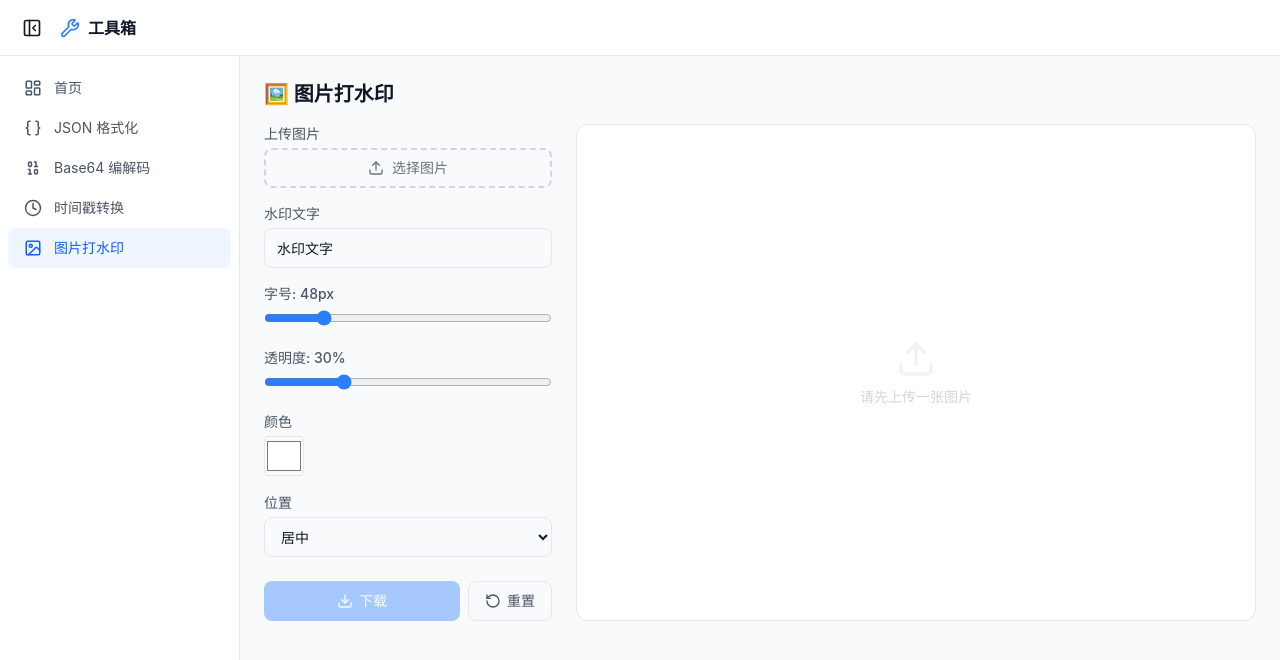
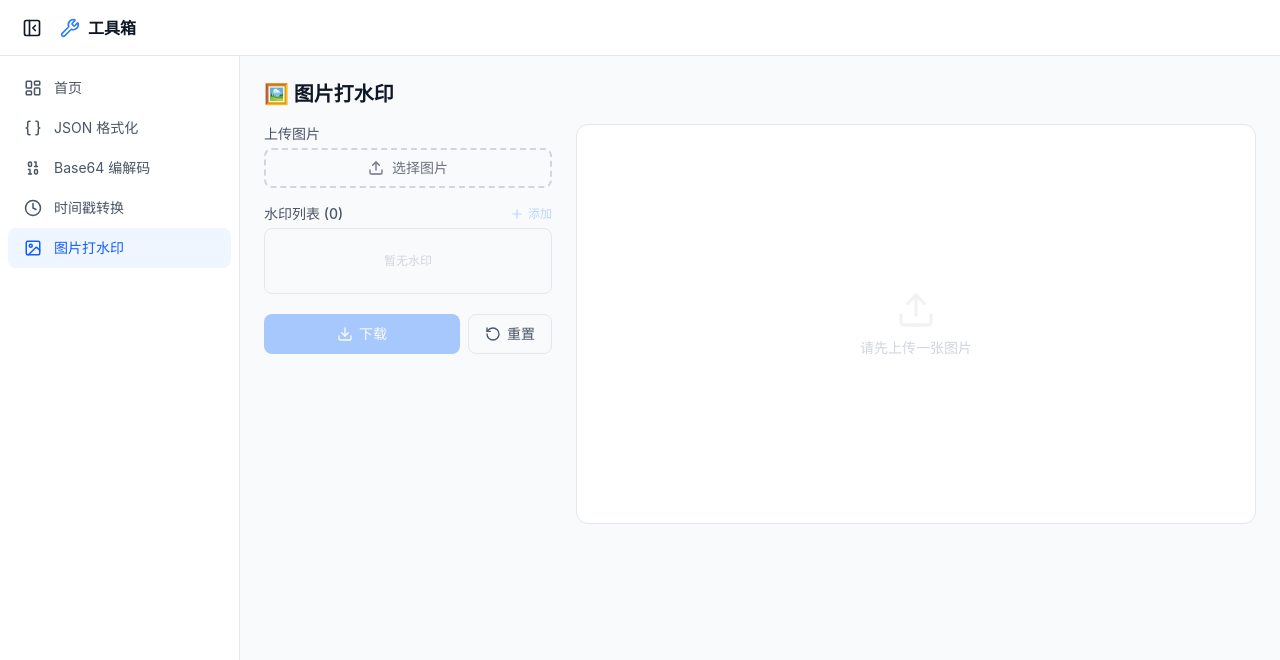
Before and after one commit to huhuaaa/front-end-experience-record, a React (Vite) app in the folder demo/tools/: page /tools/watermark in a window 1280 px wide. Shown: the top 660 px of the page. Built offline with nearby package versions, Linux system fonts and the light colour scheme.

Commit message:
feat: 增强打水印工具 — 多水印支持、拖拽移动、水平/垂直翻转

```diff
--- a/demo/tools/src/pages/WatermarkTool.jsx
+++ b/demo/tools/src/pages/WatermarkTool.jsx
@@ -1,19 +1,38 @@
 import { useState, useRef, useCallback, useEffect } from 'react'
-import { Upload, Download, RotateCcw } from 'lucide-react'
+import { Upload, Download, RotateCcw, Plus, Trash2, FlipHorizontal, FlipVertical } from 'lucide-react'
 
 const DEFAULT_TEXT = '水印文字'
+const FONT_FAMILY = '"PingFang SC", "Microsoft YaHei", sans-serif'
+
+let nextId = 1
+function createWm(overrides = {}) {
+  return {
+    id: nextId++,
+    text: DEFAULT_TEXT,
+    x: 0,
+    y: 0,
+    fontSize: 48,
+    opacity: 0.3,
+    color: '#ffffff',
+    flipH: false,
+    flipV: false,
+    ...overrides,
+  }
+}
 
 export default function WatermarkTool() {
   const [image, setImage] = useState(null)
   const [imageSize, setImageSize] = useState({ w: 0, h: 0 })
-  const [text, setText] = useState(DEFAULT_TEXT)
-  const [fontSize, setFontSize] = useState(48)
-  const [opacity, setOpacity] = useState(0.3)
-  const [color, setColor] = useState('#ffffff')
-  const [position, setPosition] = useState('center')
+  const [watermarks, setWatermarks] = useState([])
+  const [selectedId, setSelectedId] = useState(null)
+  const [draggingId, setDraggingId] = useState(null)
   const [previewUrl, setPreviewUrl] = useState(null)
+
   const canvasRef = useRef(null)
   const imageRef = useRef(null)
+  const draggingIdRef = useRef(null) // 避免 mousemove 闭包陈旧
+
+  // ---- Drawing ----
 
   const draw = useCallback(() => {
     const canvas = canvasRef.current
@@ -23,68 +42,86 @@ export default function WatermarkTool() {
     const ctx = canvas.getContext('2d')
     canvas.width = img.naturalWidth
     canvas.height = img.naturalHeight
-
-    // draw original image
     ctx.drawImage(img, 0, 0)
 
-    // watermark style
-    ctx.font = `${fontSize}px "PingFang SC", "Microsoft YaHei", sans-serif`
-    ctx.fillStyle = color
-    ctx.globalAlpha = opacity
+    for (const wm of watermarks) {
+      ctx.save()
+      ctx.translate(wm.x, wm.y)
+      ctx.scale(wm.flipH ? -1 : 1, wm.flipV ? -1 : 1)
+      ctx.font = `${wm.fontSize}px ${FONT_FAMILY}`
+      ctx.fillStyle = wm.color
+      ctx.globalAlpha = wm.opacity
       ctx.textAlign = 'center'
       ctx.textBaseline = 'middle'
-
-    const metrics = ctx.measureText(text)
-    const textWidth = metrics.width
-    const textHeight = fontSize
-
-    // calculate position
-    let x, y
-    const pad = 40
-    switch (position) {
-      case 'top-left':
-        x = pad + textWidth / 2
-        y = pad + textHeight / 2
-        break
-      case 'top-right':
-        x = canvas.width - pad - textWidth / 2
-        y = pad + textHeight / 2
-        break
-      case 'bottom-left':
-        x = pad + textWidth / 2
-        y = canvas.height - pad - textHeight / 2
-        break
-      case 'bottom-right':
-        x = canvas.width - pad - textWidth / 2
-        y = canvas.height - pad - textHeight / 2
-        break
-      case 'tiled':
-        for (let cy = 0; cy < canvas.height; cy += textHeight * 3) {
-          for (let cx = 0; cx < canvas.width; cx += textWidth * 2) {
-            ctx.save()
-            ctx.translate(cx + textWidth, cy + textHeight)
-            ctx.rotate((-30 * Math.PI) / 180)
-            ctx.fillText(text, 0, 0)
+      ctx.fillText(wm.text, 0, 0)
       ctx.restore()
     }
-        }
+
     setPreviewUrl(canvas.toDataURL('image/png'))
-        return
-      default: // center
-        x = canvas.width / 2
-        y = canvas.height / 2
-    }
-
-    ctx.fillText(text, x, y)
-    setPreviewUrl(canvas.toDataURL('image/png'))
-  }, [text, fontSize, opacity, color, position])
+  }, [watermarks])
 
   useEffect(() => {
     if (image) {
-      // 等 canvas 挂载到 DOM 后再绘制
       requestAnimationFrame(() => draw())
     }
   }, [image, draw])
+
+  // ---- 坐标转换 & 命中检测 ----
+
+  function canvasCoords(canvas, clientX, clientY) {
+    const rect = canvas.getBoundingClientRect()
+    const scaleX = canvas.width / rect.width
+    const scaleY = canvas.height / rect.height
+    return {
+      x: (clientX - rect.left) * scaleX,
+      y: (clientY - rect.top) * scaleY,
+    }
+  }
+
+  function hitTest(canvas, wm, cx, cy) {
+    const ctx = canvas.getContext('2d')
+    ctx.font = `${wm.fontSize}px ${FONT_FAMILY}`
+    const metrics = ctx.measureText(wm.text)
+    const halfW = metrics.width / 2 + 8
+    const halfH = wm.fontSize / 2 + 8
+    return cx >= wm.x - halfW && cx <= wm.x + halfW && cy >= wm.y - halfH && cy <= wm.y + halfH
+  }
+
+  // ---- 拖拽事件 ----
+
+  const handleMouseDown = useCallback((e) => {
+    const canvas = canvasRef.current
+    if (!canvas || watermarks.length === 0) return
+
+    const { x, y } = canvasCoords(canvas, e.clientX, e.clientY)
+
+    for (let i = watermarks.length - 1; i >= 0; i--) {
+      if (hitTest(canvas, watermarks[i], x, y)) {
+        draggingIdRef.current = watermarks[i].id
+        setDraggingId(watermarks[i].id)
+        setSelectedId(watermarks[i].id)
+        return
+      }
+    }
+    setSelectedId(null)
+  }, [watermarks])
+
+  const handleMouseMove = useCallback((e) => {
+    const id = draggingIdRef.current
+    if (id == null) return
+    const canvas = canvasRef.current
+    if (!canvas) return
+
+    const { x, y } = canvasCoords(canvas, e.clientX, e.clientY)
+    setWatermarks((prev) => prev.map((wm) => (wm.id === id ? { ...wm, x, y } : wm)))
+  }, [])
+
+  const handleMouseUp = useCallback(() => {
+    draggingIdRef.current = null
+    setDraggingId(null)
+  }, [])
+
+  // ---- 上传 / 下载 / 重置 ----
 
   const handleUpload = (e) => {
     const file = e.target.files?.[0]
@@ -95,6 +132,12 @@ export default function WatermarkTool() {
       imageRef.current = img
       setImage(url)
       setImageSize({ w: img.naturalWidth, h: img.naturalHeight })
+      const wm = createWm({
+        x: Math.round(img.naturalWidth / 2),
+        y: Math.round(img.naturalHeight / 2),
+      })
+      setWatermarks([wm])
+      setSelectedId(wm.id)
     }
     img.src = url
   }
@@ -113,21 +156,51 @@ export default function WatermarkTool() {
     setImageSize({ w: 0, h: 0 })
     setPreviewUrl(null)
     imageRef.current = null
-    setText(DEFAULT_TEXT)
-    setFontSize(48)
-    setOpacity(0.3)
-    setColor('#ffffff')
-    setPosition('center')
+    setWatermarks([])
+    setSelectedId(null)
+    setDraggingId(null)
+    draggingIdRef.current = null
   }
+
+  // ---- 水印操作 ----
+
+  const selectedWm = watermarks.find((w) => w.id === selectedId) || null
+
+  function updateSelected(field, value) {
+    if (!selectedId) return
+    setWatermarks((prev) => prev.map((w) => (w.id === selectedId ? { ...w, [field]: value } : w)))
+  }
+
+  const addWatermark = () => {
+    const canvas = canvasRef.current
+    const img = imageRef.current
+    const cx = img ? Math.round(img.naturalWidth / 2) : 200
+    const cy = img ? Math.round(img.naturalHeight / 2) : 200
+    const wm = createWm({ x: cx, y: cy })
+    setWatermarks((prev) => [...prev, wm])
+    setSelectedId(wm.id)
+  }
+
+  const removeWatermark = (id) => {
+    setWatermarks((prev) => {
+      const next = prev.filter((w) => w.id !== id)
+      if (id === selectedId) {
+        setSelectedId(next.length > 0 ? next[next.length - 1].id : null)
+      }
+      return next
+    })
+  }
+
+  // ---- Render ----
 
   return (
     <div>
       <h1 className="text-xl font-bold mb-4">🖼️ 图片打水印</h1>
 
       <div className="flex flex-col lg:flex-row gap-6">
-        {/* controls */}
+        {/* ====== 左侧面板 ====== */}
         <div className="w-full lg:w-72 shrink-0 space-y-4">
-          {/* upload */}
+          {/* 上传 */}
           <div>
             <label className="block text-sm font-medium text-gray-600 mb-1">上传图片</label>
             <label className="flex items-center justify-center gap-2 h-10 px-4 rounded-lg border-2 border-dashed border-gray-300 hover:border-blue-400 cursor-pointer transition-colors text-sm text-gray-500">
@@ -142,77 +215,152 @@ export default function WatermarkTool() {
             )}
           </div>
 
-          {/* text */}
+          {/* 水印列表 */}
           <div>
-            <label className="block text-sm font-medium text-gray-600 mb-1">水印文字</label>
+            <div className="flex items-center justify-between mb-1">
+              <span className="text-sm font-medium text-gray-600">
+                水印列表 ({watermarks.length})
+              </span>
+              <button
+                onClick={addWatermark}
+                disabled={!image}
+                className="flex items-center gap-1 text-xs text-blue-500 hover:text-blue-600 disabled:opacity-30 disabled:cursor-not-allowed transition-colors"
+              >
+                <Plus size={14} />
+                添加
+              </button>
+            </div>
+            <div className="max-h-44 overflow-y-auto rounded-lg border border-gray-200 divide-y divide-gray-100">
+              {watermarks.length === 0 ? (
+                <div className="py-6 text-center text-xs text-gray-300">暂无水印</div>
+              ) : (
+                watermarks.map((wm) => (
+                  <div
+                    key={wm.id}
+                    onClick={() => setSelectedId(wm.id)}
+                    className={`flex items-center justify-between px-3 py-2 cursor-pointer transition-colors text-sm ${
+                      wm.id === selectedId
+                        ? 'bg-blue-50 border-l-2 border-blue-500'
+                        : 'hover:bg-gray-50 border-l-2 border-transparent'
+                    }`}
+                  >
+                    <span className="truncate flex-1 text-gray-700">{wm.text || '(空)'}</span>
+                    <button
+                      onClick={(e) => {
+                        e.stopPropagation()
+                        removeWatermark(wm.id)
+                      }}
+                      className="p-1 rounded hover:bg-red-50 text-gray-400 hover:text-red-500 transition-colors shrink-0 ml-2"
+                      title="删除"
+                    >
+                      <Trash2 size={14} />
+                    </button>
+                  </div>
+                ))
+              )}
+            </div>
+          </div>
+
+          {/* 属性编辑（仅选中时） */}
+          {selectedWm && (
+            <div className="space-y-3 p-3 rounded-lg border border-gray-200 bg-gray-50/50">
+              <p className="text-xs font-medium text-gray-500 uppercase tracking-wide">编辑水印</p>
+
+              {/* 文字 */}
+              <div>
+                <label className="block text-xs text-gray-500 mb-1">文字</label>
                 <input
                   type="text"
-              value={text}
-              onChange={(e) => setText(e.target.value)}
-              className="w-full h-10 px-3 rounded-lg border border-gray-200 text-sm focus:outline-none focus:border-blue-400 focus:ring-1 focus:ring-blue-400"
+                  value={selectedWm.text}
+                  onChange={(e) => updateSelected('text', e.target.value)}
+                  className="w-full h-9 px-3 rounded-lg border border-gray-200 text-sm focus:outline-none focus:border-blue-400 focus:ring-1 focus:ring-blue-400"
                 />
               </div>
 
-          {/* fontSize */}
+              {/* 字号 */}
               <div>
-            <label className="block text-sm font-medium text-gray-600 mb-1">
-              字号: {fontSize}px
+                <label className="block text-xs text-gray-500 mb-1">
+                  字号: {selectedWm.fontSize}px
                 </label>
                 <input
                   type="range"
                   min={12}
                   max={200}
-              value={fontSize}
-              onChange={(e) => setFontSize(Number(e.target.value))}
+                  value={selectedWm.fontSize}
+                  onChange={(e) => updateSelected('fontSize', Number(e.target.value))}
                   className="w-full accent-blue-500"
                 />
               </div>
 
-          {/* opacity */}
+              {/* 透明度 */}
               <div>
-            <label className="block text-sm font-medium text-gray-600 mb-1">
-              透明度: {Math.round(opacity * 100)}%
+                <label className="block text-xs text-gray-500 mb-1">
+                  透明度: {Math.round(selectedWm.opacity * 100)}%
                 </label>
                 <input
                   type="range"
                   min={5}
                   max={100}
-              value={Math.round(opacity * 100)}
-              onChange={(e) => setOpacity(Number(e.target.value) / 100)}
+                  value={Math.round(selectedWm.opacity * 100)}
+                  onChange={(e) => updateSelected('opacity', Number(e.target.value) / 100)}
                   className="w-full accent-blue-500"
                 />
               </div>
 
-          {/* color */}
-          <div>
-            <label className="block text-sm font-medium text-gray-600 mb-1">颜色</label>
+              {/* 颜色 */}
+              <div className="flex items-center gap-3">
+                <label className="text-xs text-gray-500">颜色</label>
                 <input
                   type="color"
-              value={color}
-              onChange={(e) => setColor(e.target.value)}
-              className="w-10 h-10 rounded cursor-pointer border border-gray-200"
+                  value={selectedWm.color}
+                  onChange={(e) => updateSelected('color', e.target.value)}
+                  className="w-8 h-8 rounded cursor-pointer border border-gray-200"
                 />
               </div>
 
-          {/* position */}
-          <div>
-            <label className="block text-sm font-medium text-gray-600 mb-1">位置</label>
-            <select
-              value={position}
-              onChange={(e) => setPosition(e.target.value)}
-              className="w-full h-10 px-3 rounded-lg border border-gray-200 text-sm focus:outline-none focus:border-blue-400"
+              {/* 翻转 */}
+              <div className="flex items-center gap-2">
+                <label className="text-xs text-gray-500 mr-1">翻转</label>
+                <button
+                  onClick={() => updateSelected('flipH', !selectedWm.flipH)}
+                  className={`flex items-center gap-1 px-2.5 py-1.5 rounded text-xs font-medium transition-colors ${
+                    selectedWm.flipH
+                      ? 'bg-blue-500 text-white'
+                      : 'bg-gray-200 text-gray-600 hover:bg-gray-300'
+                  }`}
+                  title="水平翻转"
                 >
-              <option value="center">居中</option>
-              <option value="top-left">左上</option>
-              <option value="top-right">右上</option>
-              <option value="bottom-left">左下</option>
-              <option value="bottom-right">右下</option>
-              <option value="tiled">平铺</option>
-            </select>
+                  <FlipHorizontal size={14} />水平
+                </button>
+                <button
+                  onClick={() => updateSelected('flipV', !selectedWm.flipV)}
+                  className={`flex items-center gap-1 px-2.5 py-1.5 rounded text-xs font-medium transition-colors ${
+                    selectedWm.flipV
+                      ? 'bg-blue-500 text-white'
+                      : 'bg-gray-200 text-gray-600 hover:bg-gray-300'
+                  }`}
+                  title="垂直翻转"
+                >
+                  <FlipVertical size={14} />垂直
+                </button>
               </div>
 
-          {/* actions */}
-          <div className="flex gap-2 pt-2">
+              {/* 坐标只读 */}
+              <div className="flex gap-3">
+                <div className="flex-1">
+                  <label className="block text-xs text-gray-400 mb-0.5">X</label>
+                  <span className="text-sm text-gray-600 tabular-nums">{Math.round(selectedWm.x)}</span>
+                </div>
+                <div className="flex-1">
+                  <label className="block text-xs text-gray-400 mb-0.5">Y</label>
+                  <span className="text-sm text-gray-600 tabular-nums">{Math.round(selectedWm.y)}</span>
+                </div>
+              </div>
+            </div>
+          )}
+
+          {/* 操作 */}
+          <div className="flex gap-2 pt-1">
             <button
               onClick={handleDownload}
               disabled={!previewUrl}
@@ -231,7 +379,7 @@ export default function WatermarkTool() {
           </div>
         </div>
 
-        {/* preview */}
+        {/* ====== 右侧预览区 ====== */}
         <div className="flex-1 min-h-[400px] bg-white rounded-xl border border-gray-200 flex items-center justify-center overflow-hidden">
           {!image ? (
             <div className="text-gray-300 text-sm flex flex-col items-center gap-2">
@@ -239,10 +387,17 @@ export default function WatermarkTool() {
               <span>请先上传一张图片</span>
             </div>
           ) : (
-            <div className="p-4 w-full flex items-center justify-center">
+            <div
+              className="p-4 w-full flex items-center justify-center"
+              onMouseDown={handleMouseDown}
+              onMouseMove={handleMouseMove}
+              onMouseUp={handleMouseUp}
+              onMouseLeave={handleMouseUp}
+            >
               <canvas
                 ref={canvasRef}
-                className="max-w-full max-h-[70vh] object-contain rounded shadow-sm"
+                className="max-w-full max-h-[70vh] object-contain rounded shadow-sm select-none"
+                style={{ cursor: draggingId != null ? 'grabbing' : 'crosshair' }}
               />
             </div>
           )}
```
Lines whose indentation alone changed are shown as unchanged.
